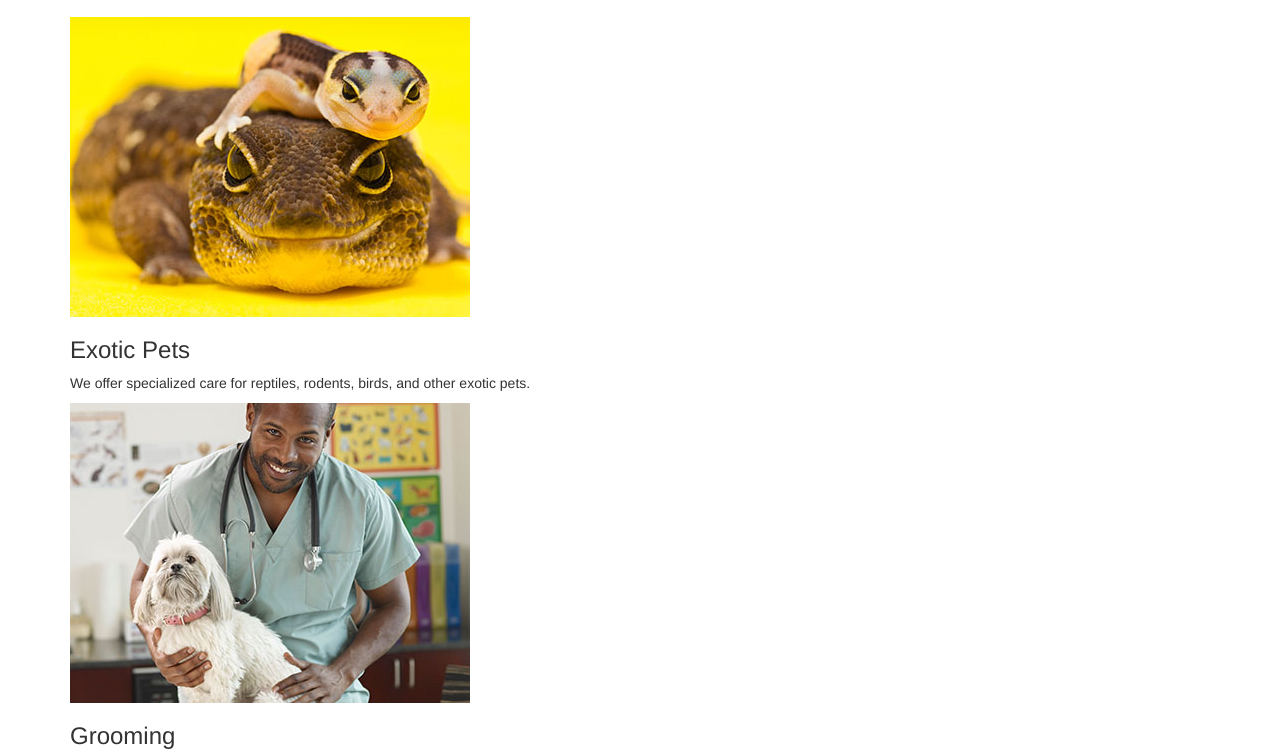
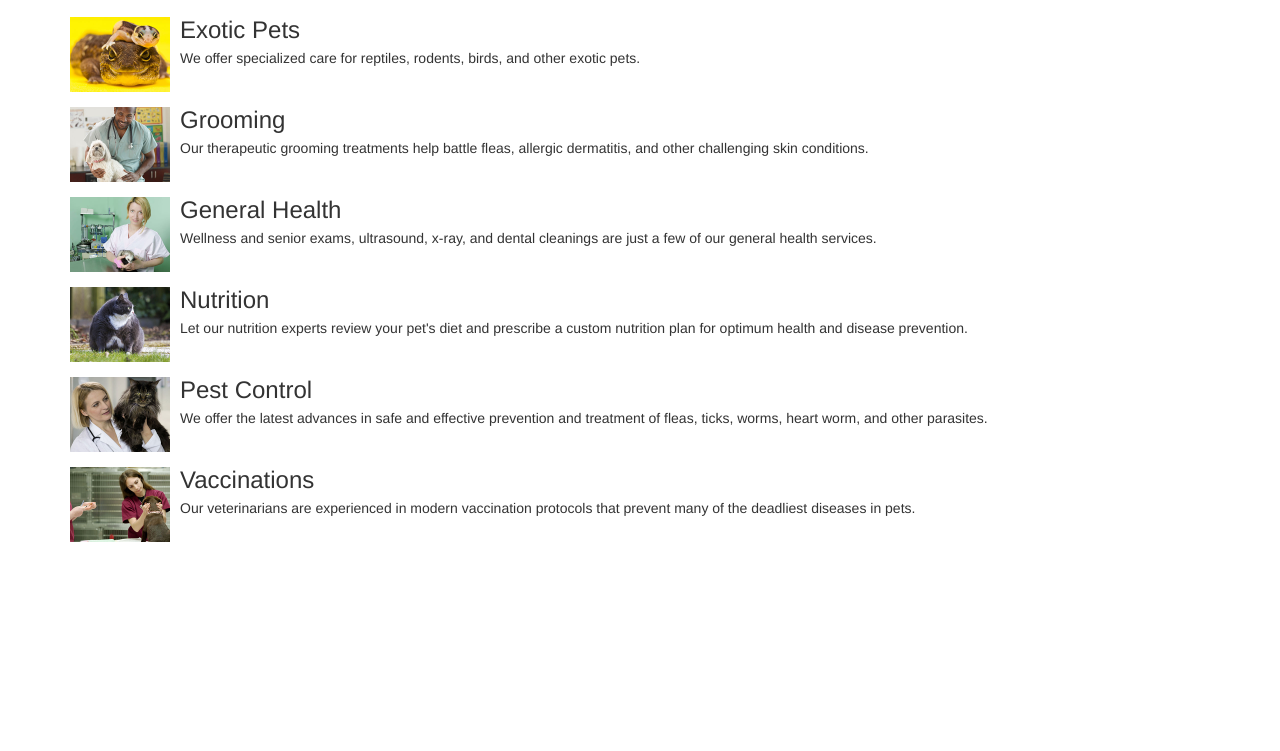
Before and after one commit to planetoftheweb/bootstrap, a website: page builds/bootstrap/index.html in a window 1280 px wide. Shown: the part 53-804 px from the top of the page. Drawn offline with Linux system fonts and the light colour scheme.

Commit message:
07_04e Media Classes

```diff
--- a/builds/bootstrap/css/styles.css
+++ b/builds/bootstrap/css/styles.css
@@ -1,3 +1,7 @@
 .navbar-default {
   border: none;
 }
+
+.media img {
+  width: 100px;
+}
--- a/builds/bootstrap/index.html
+++ b/builds/bootstrap/index.html
@@ -36,35 +36,74 @@
   <div class="row">
     <div class="col-xs-12">
 
-<a href="#"><img src="images/exoticpets.jpg"
+<ul class="media-list">
+<li class="media">
+  <div class="media-left">
+    <a href="#"><img class="media-object" src="images/exoticpets.jpg"
       alt="Exotic Pets Photo"></a>
-<h3>Exotic Pets</h3>
+  </div>
+  <div class="media-body">
+    <h3 class="media-heading">Exotic Pets</h3>
     <p>We offer specialized care for reptiles, rodents, birds, and other exotic pets.</p>
+  </div>
+</li>
 
-<a href="#"><img src="images/grooming.jpg"
+<li class="media">
+  <div class="media-left">
+    <a href="#"><img class="media-object" src="images/grooming.jpg"
       alt="Grooming Photo"></a>
-<h3>Grooming</h3>
+  </div>
+  <div class="media-body">
+    <h3 class="media-heading">Grooming</h3>
     <p>Our therapeutic grooming treatments help battle fleas, allergic dermatitis, and other challenging skin conditions.</p>
+  </div>
+</li>
 
-<a href="#"><img src="images/generalhealth.jpg"
+<li class="media">
+  <div class="media-left">
+    <a href="#"><img class="media-object" src="images/generalhealth.jpg"
       alt="General Health Photo"></a>
-<h3>General Health</h3>
+  </div>
+  <div class="media-body">
+    <h3 class="media-heading">General Health</h3>
     <p>Wellness and senior exams, ultrasound, x-ray, and dental cleanings are just a few of our general health services.</p>
+  </div>
+</li>
 
-<a href="#"><img src="images/nutrition.jpg"
+<li class="media">
+  <div class="media-left">
+    <a href="#"><img class="media-object" src="images/nutrition.jpg"
       alt="Nutrition Photo"></a>
-<h3>Nutrition</h3>
+  </div>
+  <div class="media-body">
+    <h3 class="media-heading">Nutrition</h3>
     <p>Let our nutrition experts review your pet's diet and prescribe a custom nutrition plan for optimum health and disease prevention.</p>
+  </div>
+</li>
 
-<a href="#"><img src="images/pestcontrol.jpg"
+<li class="media">
+  <div class="media-left">
+    <a href="#"><img class="media-object" src="images/pestcontrol.jpg"
       alt="Pest Control Photo"></a>
-<h3>Pest Control</h3>
+  </div>
+  <div class="media-body">
+    <h3 class="media-heading">Pest Control</h3>
     <p>We offer the latest advances in safe and effective prevention and treatment of fleas, ticks, worms, heart worm, and other parasites.</p>
+  </div>
+</li>
 
-<a href="#"><img src="images/vaccinations.jpg"
+<li class="media">
+  <div class="media-left">
+    <a href="#"><img class="media-object" src="images/vaccinations.jpg"
       alt="Vaccinations Photo"></a>
-<h3>Vaccinations</h3>
+  </div>
+  <div class="media-body">
+    <h3 class="media-heading">Vaccinations</h3>
     <p>Our veterinarians are experienced in modern vaccination protocols that prevent many of the deadliest diseases in pets.</p>
+  </div>
+</li>
+
+</ul>
 
     </div>
   </div>
```
Lines whose indentation alone changed are shown as unchanged.
